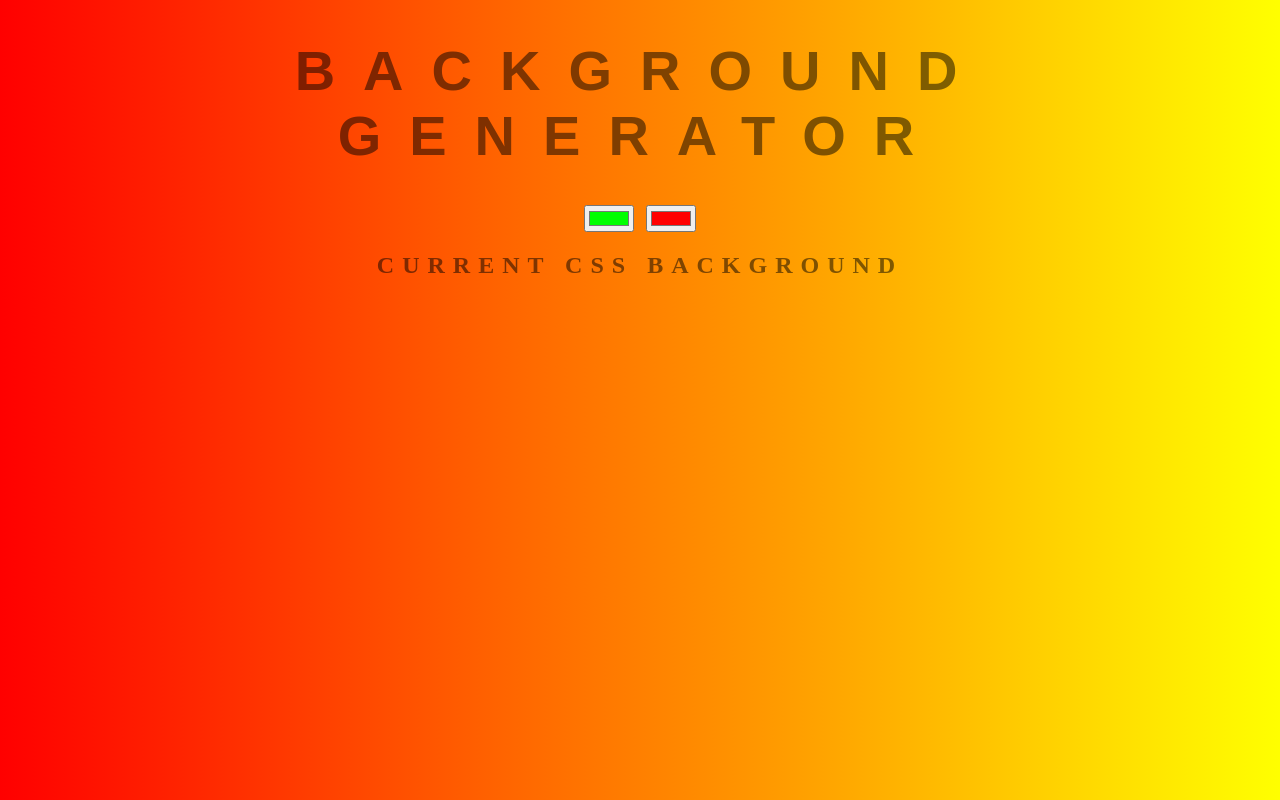
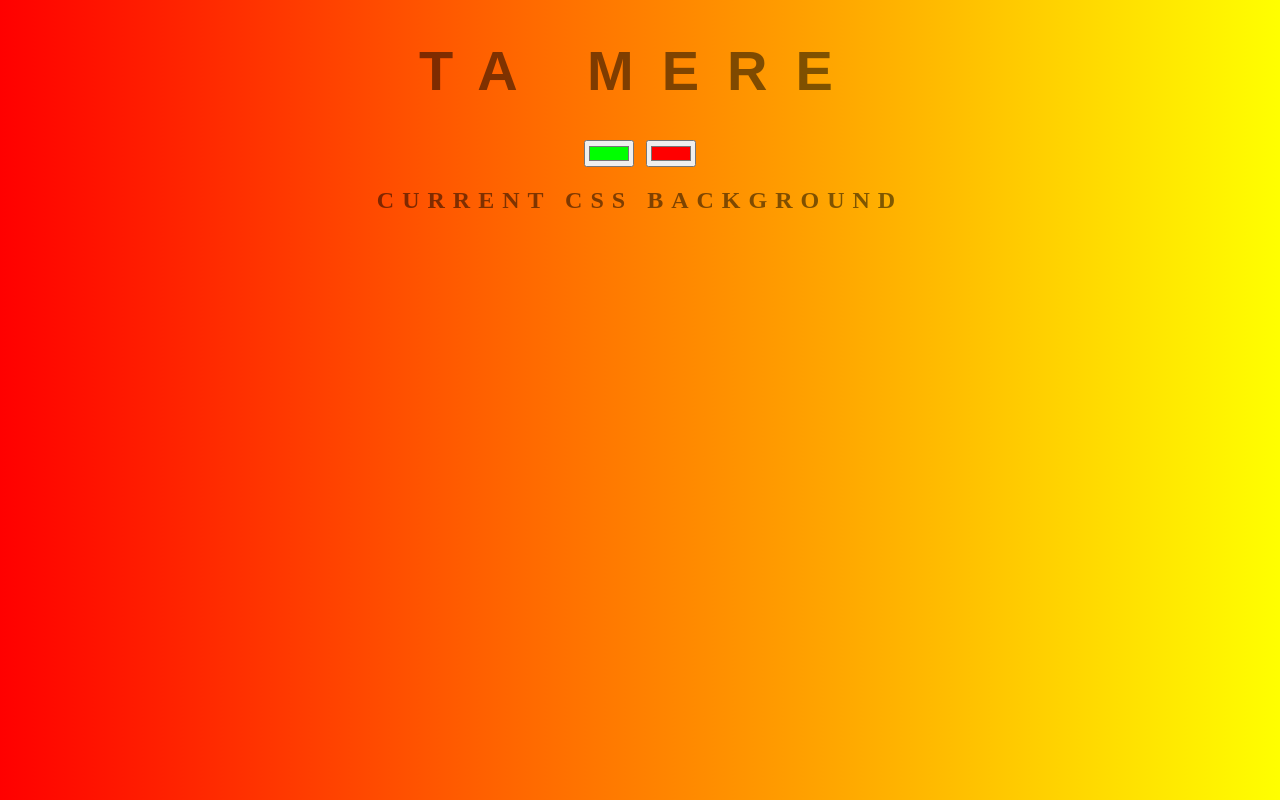
Before and after one commit to kenn588/C-Users-steve-Desktop-Exercises-Background-Gnerator, a plain HTML site: page index.html in a window 1280 px wide. Drawn offline with Linux system fonts and the light colour scheme.

Commit message:
Update index.html

```diff
--- a/index.html
+++ b/index.html
@@ -5,7 +5,7 @@
 	<link rel="stylesheet" type="text/css" href="style.css">
 </head>
 <body id="gradient">
-	<h1>Background Generator</h1>
+	<h1>TA MERE</h1>
 	<input class="color1" type="color" name="color1" value="#00ff00">
 	<input class="color2" type="color" name="color2" value="#ff0000">
 	<h2>Current CSS Background</h2>
```
